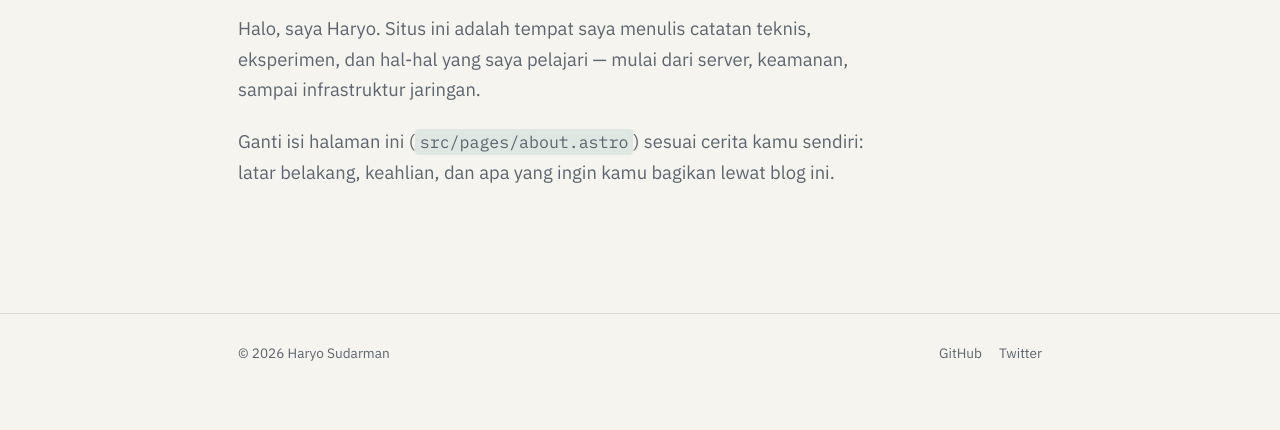
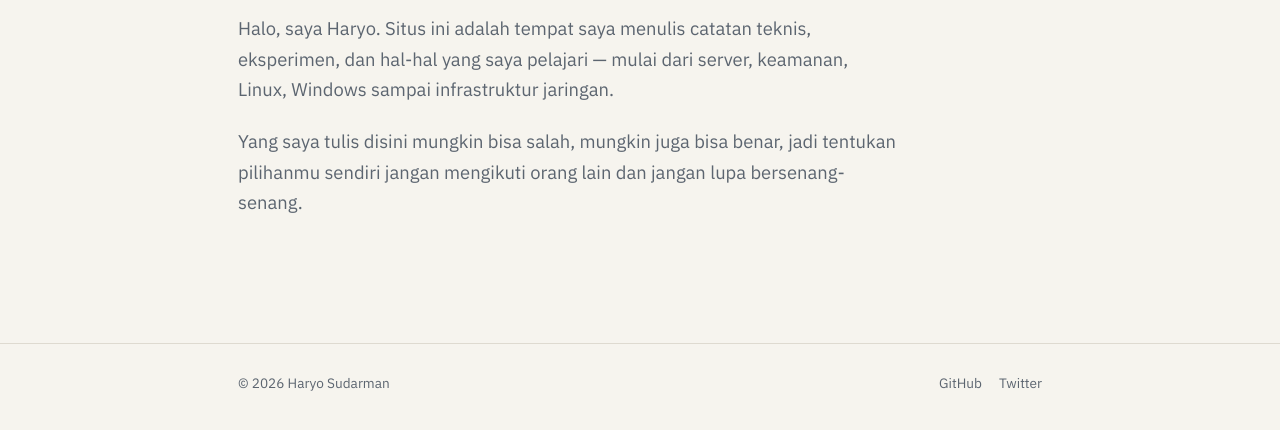
Before and after one commit to haryows/haryo-id, an Astro site: page /about in a window 1280 px wide. Shown: the part 232-662 px from the top of the page. Built offline with nearby package versions, Linux system fonts and the light colour scheme; Astro itself is replaced by a stand-in of ours.

Commit message:
update about dan contact v2

```diff
--- a/src/pages/about.astro
+++ b/src/pages/about.astro
@@ -8,12 +8,12 @@ import BaseLayout from '../layouts/BaseLayout.astro';
     <div class="prose">
       <p>
         Halo, saya Haryo. Situs ini adalah tempat saya menulis catatan teknis,
-        eksperimen, dan hal-hal yang saya pelajari — mulai dari server, keamanan,
+        eksperimen, dan hal-hal yang saya pelajari — mulai dari server, keamanan, Linux, Windows
         sampai infrastruktur jaringan.
       </p>
       <p>
-        Ganti isi halaman ini (<code>src/pages/about.astro</code>) sesuai cerita kamu
-        sendiri: latar belakang, keahlian, dan apa yang ingin kamu bagikan lewat blog ini.
+        Yang saya tulis disini mungkin bisa salah, mungkin juga bisa benar, jadi tentukan pilihanmu sendiri
+        jangan mengikuti orang lain dan jangan lupa bersenang-senang.
       </p>
     </div>
   </section>
```
Also changed, not shown: src/pages/contact.astro (+3 -4 lines).
